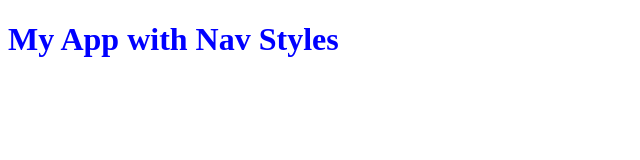
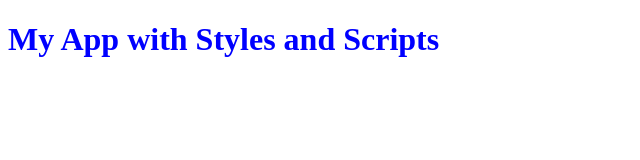
Before and after one commit to thinkful-ei-gecko/shawn-phoebe-test-repo, a plain HTML site: page index.html in a window 1280 px wide. Shown: the whole page, without its empty margins (0-640 px from the left). Drawn offline with Linux system fonts and the light colour scheme.

Commit message:
App.js added

```diff
--- a/index.html
+++ b/index.html
@@ -11,7 +11,8 @@
 </head>
 
 <body>
-  <h1>My App with Nav Styles</h1>
+  <h1>My App with Styles and Scripts</h1>
+  <script src="app.js"></script>
 </body>
 
 </html>
```
